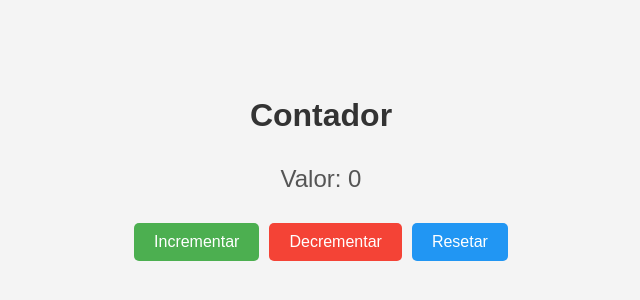
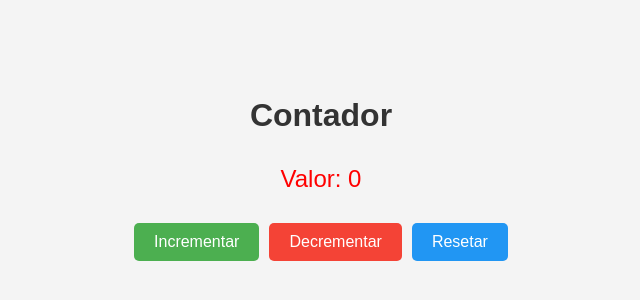
Before and after one commit to evssousa/projeto-coletivo-2ds-contador-de-numeros, a React (Vite) app: page / in a window 1280 px wide. Shown: the part 240-540 px from the top of the page, without its empty margins (319-959 px from the left). Built offline with nearby package versions, Linux system fonts and the light colour scheme.

Commit message:
Update styles.css

```diff
--- a/src/components/Counter/styles.css
+++ b/src/components/Counter/styles.css
@@ -13,8 +13,8 @@ h1 {
     font-size: 2rem;
 }
 
-.counter-value {
-    color: #555;
+ .counter-value {
+    color: #ff0000;
     font-size: 1.5rem;
     margin: 10px 0;
 }
@@ -62,3 +62,10 @@ button {
 .reset-button:hover {
     background-color: #1976d2;
 }
+
+.counter-value.negative {
+    color: red;
+}
+.counter-value.positive {
+    color: green;
+}
```
